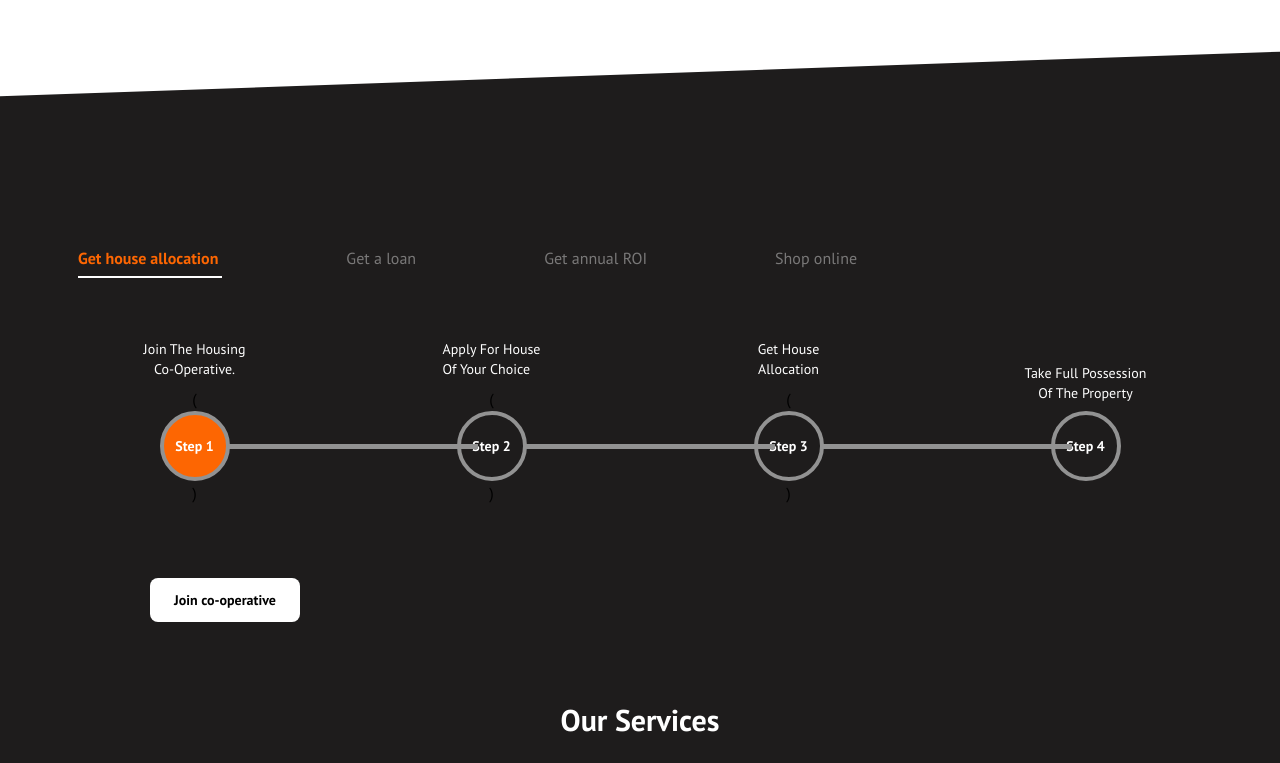
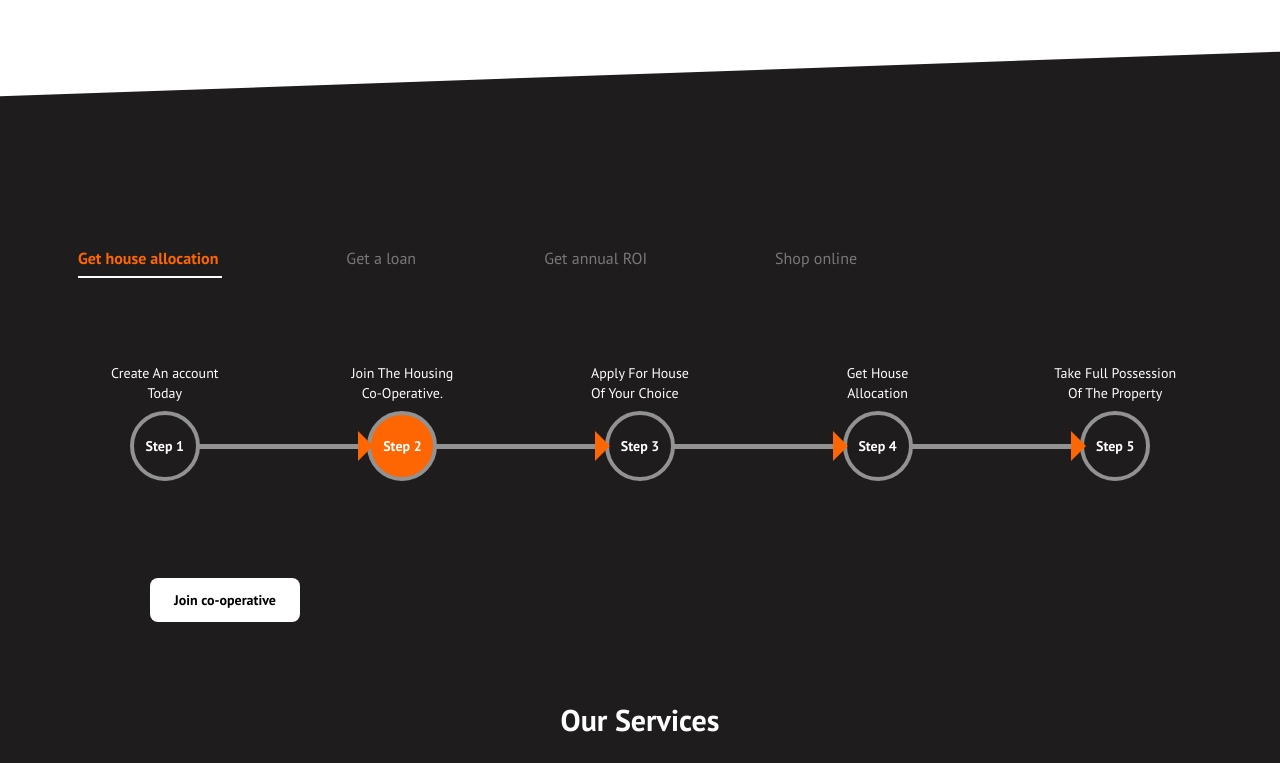
Before and after one commit to Charis0Github/charis, a React (Vite) app: page / in a window 1280 px wide. Shown: the part 534-1297 px from the top of the page. Built offline with nearby package versions, Linux system fonts and the light colour scheme.

Commit message:
fixed issue on the service part of the home page

```diff
--- a/src/components/Navbar.jsx
+++ b/src/components/Navbar.jsx
@@ -137,7 +137,7 @@ const Navbar = () => {
           </li>
         ))}
 
-        {user?.email ? (
+        {user?._id ? (
           <div
             onClick={() => setMenu(!menu)}
             className=" relative flex items-center justify-between p-2 px-4 lg:py-2 rounded-lg space-x-2 w-auto text-white text-sm bg-[#FF6700] cursor-pointer"
--- a/src/index.css
+++ b/src/index.css
@@ -139,8 +139,21 @@ input::-webkit-inner-spin-button {
   /* top: 2.5rem; */
   left: 4rem;
   z-index: 1;
-  width: 250px;
+  width: 160px;
   height: 5px;
+}
+.circle::before {
+  content: "";
+  /* background: #929292; */
+  position: absolute;
+  /* top: 2.5rem; */
+  left: calc(4rem + 160px);
+  z-index: 1;
+  width: 0;
+  height: 0;
+  border-top: 15px solid transparent;
+  border-bottom: 15px solid transparent;
+  border-left: 15px solid #fd6602;
 }
 
 .join {
@@ -225,13 +238,23 @@ input::-webkit-inner-spin-button {
 }
 
 @media (max-width: 768px) {
+  .py-app-5rem {
+    /*  */
+    padding-top: 2rem /* 32px */;
+    padding-bottom: 2rem; /* 32px */
+  }
   .circle::after {
     top: 10rem;
     left: -4rem;
-    width: 190px;
+    width: 180px;
     transform: rotate(90deg);
   }
-
+  .circle::before {
+    left: calc(1rem + 10px);
+    transform: rotate(90deg);
+    bottom: -225px;
+    z-index: 2;
+  }
   .card {
     width: 100% !important;
     max-width: 100% !important;
@@ -241,11 +264,20 @@ input::-webkit-inner-spin-button {
   }
 }
 @media (max-width: 912px) {
+  .splide-on-mobile {
+    margin-left: unset !important;
+  }
   .circle::after {
-    top: 10rem;
-    left: -4rem;
-    width: 190px;
+    top: 6rem;
+    left: 0rem;
+    width: 64px;
     transform: rotate(90deg);
+  }
+  .circle::before {
+    left: calc(1rem + 8px);
+    transform: rotate(90deg);
+    bottom: -90px;
+    z-index: 2;
   }
   .card {
     width: 100% !important;
--- a/src/pages/Home.jsx
+++ b/src/pages/Home.jsx
@@ -329,7 +329,7 @@ const Home = () => {
                 onClick={handleGetStarted}
                 // onClick={handleHomeOwnership}
                 className={`items-center space-x-3 justify-center text-xl bg-black py-2 px-4 rounded-md w-[220px] font-bold text-white ${
-                  user ? "hidden lg:flex" : null
+                  user?._id ? "hidden lg:flex" : null
                 }`}
               >
                 <p className="font-bold text-lg text-center">Get Started</p>
@@ -476,7 +476,23 @@ const Home = () => {
           )}
           {active !== 3 && (
             <div className="lg:flex items-center w-full lg:gap-12 space-y-[2rem] lg:space-y-0">
-              <div className="lg:h-[18rem] h-auto p-3 lg:w-full w-full py-[5rem] lg:py-0 flex flex-col items-center justify-center text-center">
+              <div className="py-app-5rem lg:h-[18rem] h-auto p-3 lg:w-full w-full py-[5rem] lg:py-0 flex flex-col items-center justify-center text-center">
+                <p className="mb-2 text-white text-sm animate-journey">
+                  Create An account <br /> Today
+                </p>
+                <div
+                  className={
+                    "circle w-[70px] h-[70px] rounded-full border-4 border-[#929292] flex items-center justify-center  cursor-pointer hover:bg-[#FD6602]" +
+                    (user?._id ? " bg-[#FD6602]" : "")
+                  }
+                >
+                  <p className="text-white text-sm font-semibold text-center">
+                    Step 1
+                  </p>
+                </div>
+              </div>
+
+              <div className="py-app-5rem lg:h-[18rem] h-auto p-3 lg:w-full w-full py-[5rem] lg:py-0 flex flex-col items-center justify-center text-center">
                 {active === 0 && (
                   <p className="mb-2 text-white text-sm animate-journey">
                     Join The Housing <br /> Co-Operative.
@@ -492,21 +508,25 @@ const Home = () => {
                     Join The Housing <br /> Co-Operative.
                   </p>
                 )}
-                (
+
                 <div
+                  // onClick={() => {
+                  //   console.log(userDetails?.userData);
+                  // }}
                   className={
-                    "circle w-[70px] h-[70px] rounded-full border-4 border-[#929292] flex items-center justify-center" +
-                    (user ? " bg-[#FD6602]" : "")
+                    "circle w-[70px] h-[70px] rounded-full border-4 border-[#929292] flex items-center justify-center  cursor-pointer hover:bg-[#FD6602]" +
+                    (userDetails?.userData?.status !== "not-paid"
+                      ? " bg-[#FD6602]"
+                      : "")
                   }
                 >
                   <p className="text-white text-sm font-semibold text-center">
-                    Step 1
+                    Step 2
                   </p>
                 </div>
-                )
               </div>
 
-              <div className="lg:h-[18rem] h-auto p-3 lg:w-full w-full py-[5rem] lg:py-0 flex flex-col items-center justify-center">
+              <div className="py-app-5rem lg:h-[18rem] h-auto p-3 lg:w-full w-full py-[5rem] lg:py-0 flex flex-col items-center justify-center">
                 {active === 0 && (
                   <p className="mb-2 text-white text-sm animate-journey">
                     Apply For House <br /> Of Your Choice
@@ -522,16 +542,15 @@ const Home = () => {
                     Buy Share Capital.
                   </p>
                 )}
-                (
-                <div className="circle w-[70px] h-[70px] rounded-full border-4 border-[#929292] bg-transparent flex items-center justify-center">
+
+                <div className="circle w-[70px] h-[70px] rounded-full border-4 border-[#929292] bg-transparent flex items-center justify-center  cursor-pointer hover:bg-[#FD6602]">
                   <p className="text-white text-sm font-semibold text-center">
-                    Step 2
+                    Step 3
                   </p>
                 </div>
-                )
               </div>
 
-              <div className="lg:h-[18rem] h-auto p-3 lg:w-full w-full py-[5rem] lg:py-0 flex flex-col items-center justify-center text-center">
+              <div className="py-app-5rem lg:h-[18rem] h-auto p-3 lg:w-full w-full py-[5rem] lg:py-0 flex flex-col items-center justify-center text-center">
                 {active === 0 && (
                   <p className="mb-2 text-white text-sm animate-journey">
                     Get House <br /> Allocation
@@ -548,16 +567,15 @@ const Home = () => {
                     Review Status.
                   </p>
                 )}
-                (
-                <div className="circle w-[70px] h-[70px] rounded-full border-4 border-[#929292] flex items-center justify-center">
+
+                <div className="circle w-[70px] h-[70px] rounded-full border-4 border-[#929292] flex items-center justify-center cursor-pointer hover:bg-[#FD6602]">
                   <p className="text-white text-sm font-semibold text-center">
-                    Step 3
+                    Step 4
                   </p>
                 </div>
-                )
               </div>
 
-              <div className="lg:h-[18rem] h-auto p-3 lg:w-full w-full py-[5rem] lg:py-0 flex flex-col items-center justify-center text-center">
+              <div className="py-app-5rem lg:h-[18rem] h-auto p-3 lg:w-full w-full py-[5rem] lg:py-0 flex flex-col items-center justify-center text-center">
                 {active === 0 && (
                   <p className="mb-2 text-white text-sm animate-journey">
                     Take Full Possession
@@ -577,9 +595,9 @@ const Home = () => {
                 )}
 
                 {active !== 3 && (
-                  <div className="w-[70px] h-[70px] rounded-full border-4 border-[#929292] flex items-center justify-center">
+                  <div className="w-[70px] h-[70px] rounded-full border-4 border-[#929292] flex items-center justify-center cursor-pointer hover:bg-[#FD6602]">
                     <p className="text-white text-sm font-semibold text-center">
-                      Step 4
+                      Step 5
                     </p>
                   </div>
                 )}
@@ -622,7 +640,10 @@ const Home = () => {
       </div>
       {/* SERVICE SECTION ENDS */}
 
-      <div style={{ marginLeft: "calc(50% - 400px)" }}>
+      <div
+        style={{ marginLeft: "calc(50% - 400px)" }}
+        className="splide-on-mobile"
+      >
         <Splide
           options={{
             rewind: true,
@@ -630,7 +651,7 @@ const Home = () => {
             width: 800,
             gap: "1rem",
             autoplay: true,
-            interval: "5000",
+            interval: "1000",
           }}
           aria-label="My Favorite Images"
         >
```
